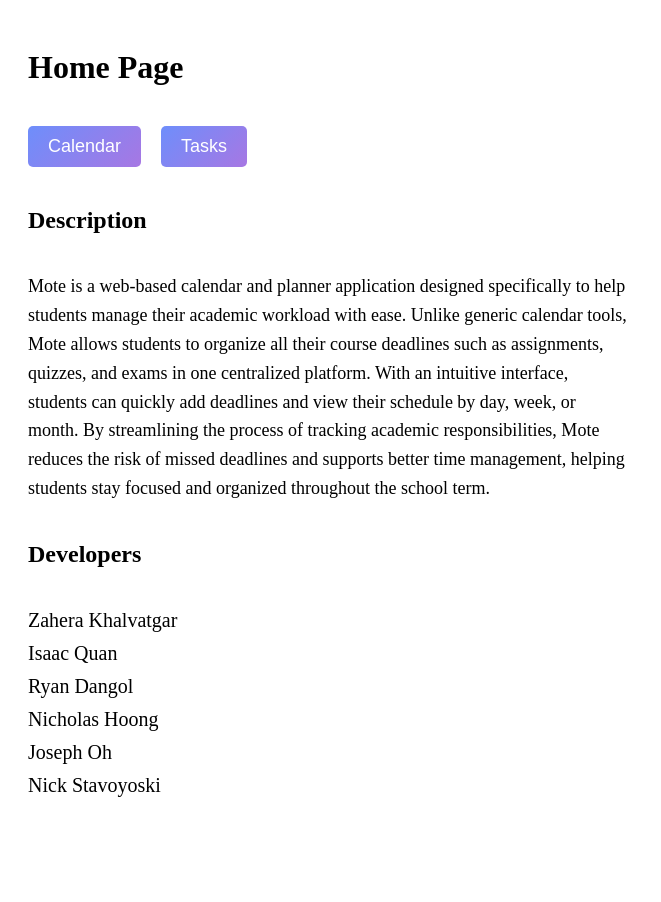
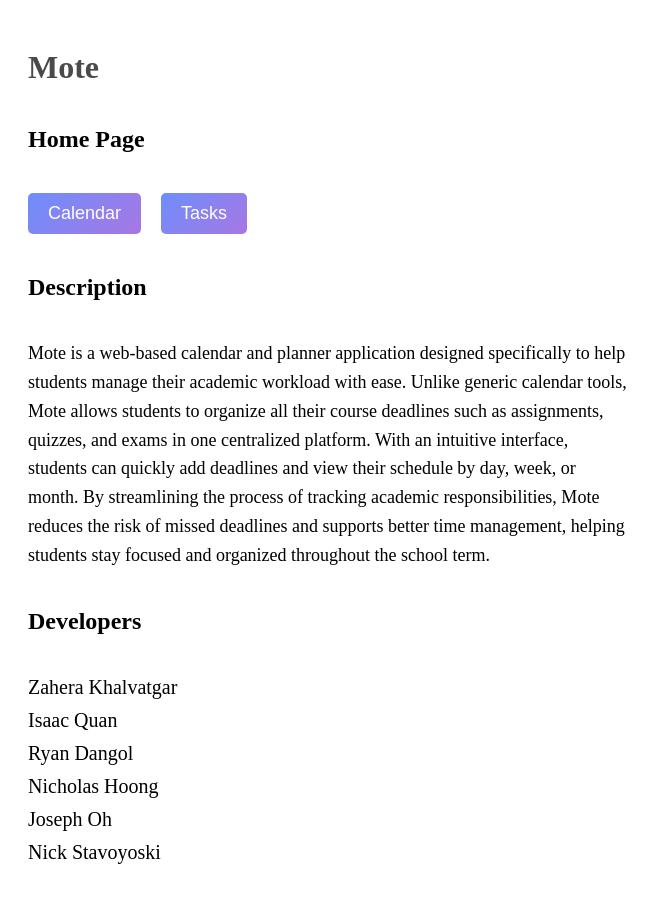
Before and after one commit to Isaac-Quan/ACIT-2911, a website: page views/home.html in a window 1280 px wide. Shown: the whole page, without its empty margins (0-661 px from the left). Before the commit the page ends 856 px from the top, so only its background shows below. Drawn offline with Linux system fonts and the light colour scheme.

Commit message:
Configured html to display web app name on window tab

```diff
--- /dev/null
+++ b/public/css/home.css
@@ -0,0 +1,5 @@
+h1 {
+    color: #4a4a4a;
+    font-size: 2.5rem;
+    margin-bottom: 10px;
+}
--- a/views/home.html
+++ b/views/home.html
@@ -3,10 +3,14 @@
 <head>
     <meta charset="UTF-8">
     <meta name="viewport" content="width=device-width, initial-scale=1.0">
-    <title>Document</title>
+    <link href="/css/home.css" rel="stylesheet">
+    <title>Mote</title>
 </head>
+<header>
+    <h1>Mote</h1>
+</header>
 <body>
-    <h1>Home Page</h1>
+    <h2>Home Page</h2>
     <nav>
         <a href="/index.html"><button>Calendar</button></a>
         <a href="/task.html"><button>Tasks</button></a>
```
Also changed, not shown: views/login.html (+2 -2 lines).
